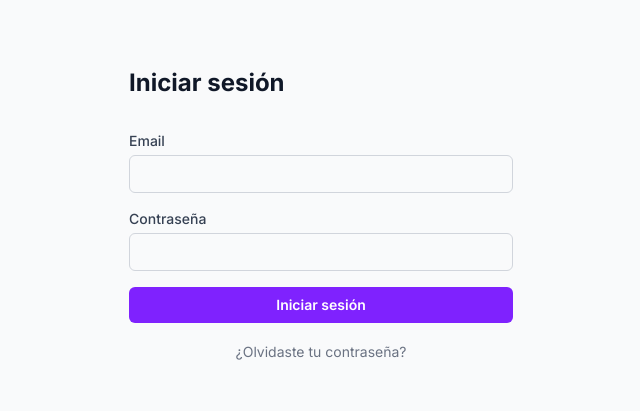
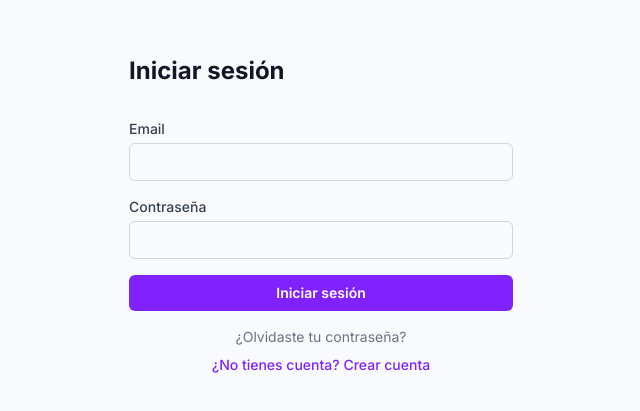
Before and after one commit to ErikaNevarez/Habit-Tracker-ClaseRodrigo, a Next.js app: page /login in a window 1280 px wide. Shown: the part 185-596 px from the top of the page, without its empty margins (319-959 px from the left). Built offline with nearby package versions, Linux system fonts and the light colour scheme.

Commit message:
fix(login): agregar link a /signup desde la página de login

```diff
--- a/src/app/login/page.tsx
+++ b/src/app/login/page.tsx
@@ -86,12 +86,18 @@ function LoginForm() {
         </button>
       </form>
 
-      <div className="mt-4 text-center">
+      <div className="mt-4 flex flex-col gap-2 text-center">
         <Link
           href="/reset"
           className="text-sm text-gray-500 hover:text-gray-900"
         >
           ¿Olvidaste tu contraseña?
+        </Link>
+        <Link
+          href="/signup"
+          className="text-sm text-violet-600 hover:text-violet-800 font-medium"
+        >
+          ¿No tienes cuenta? Crear cuenta
         </Link>
       </div>
 
```
